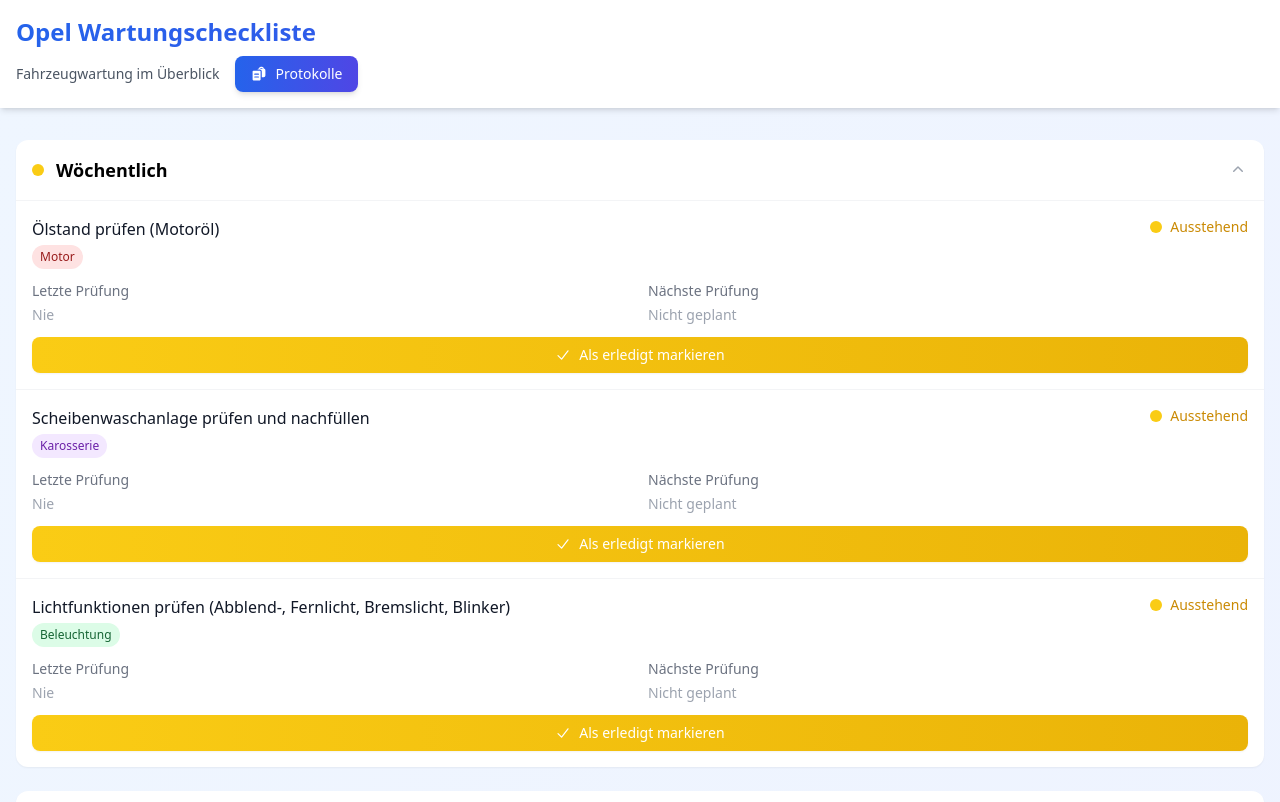
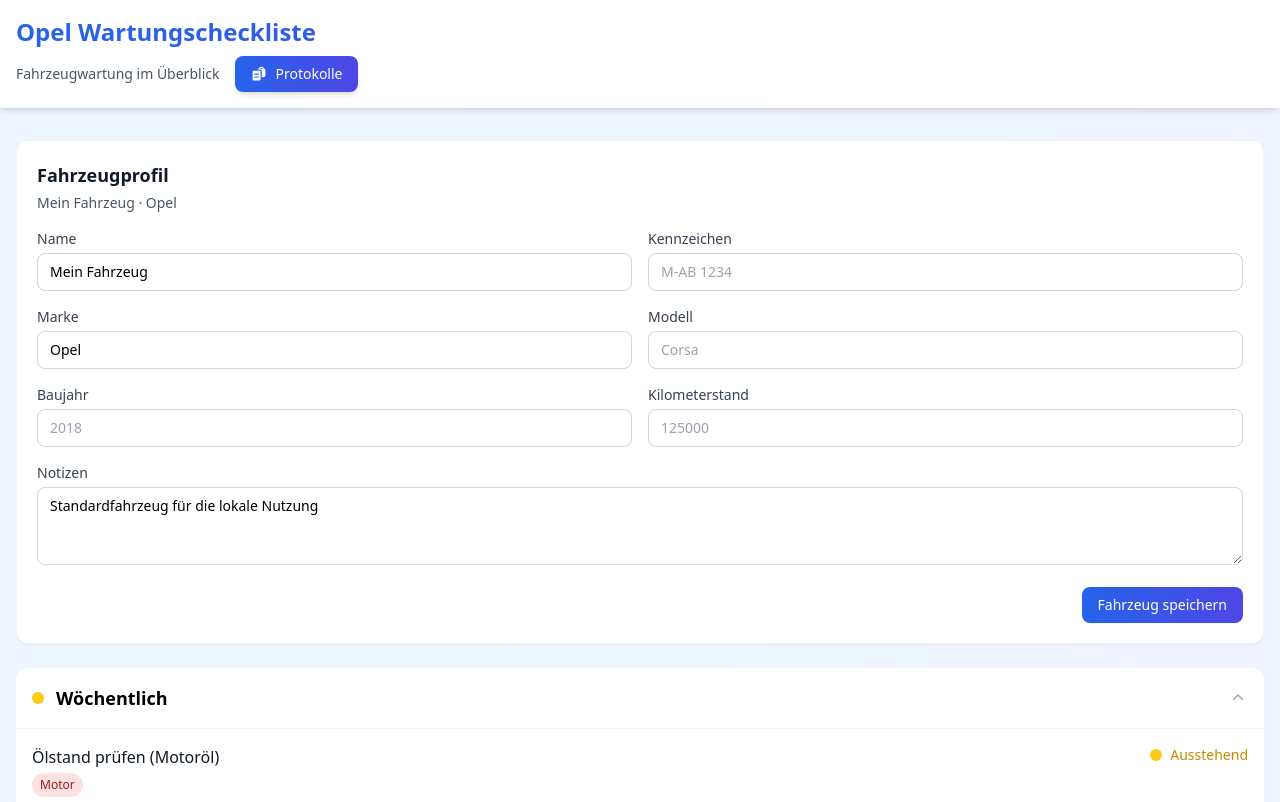
Before and after one commit to azetxxx/opel-check, a Vue app: page / in a window 1280 px wide. Shown: the top 802 px of the page. Built offline with nearby package versions, Linux system fonts and the light colour scheme.

Commit message:
feat: add vehicle profile data model

```diff
--- a/src/App.vue
+++ b/src/App.vue
@@ -3,10 +3,12 @@
 import AppHeader from './components/AppHeader.vue';
 import LogModal from './components/LogModal.vue';
 import TaskGroup from './components/TaskGroup.vue';
+import VehicleProfileCard from './components/VehicleProfileCard.vue';
 import { FREQUENCY_ORDER } from './constants/maintenance';
 import { useMaintenanceData } from './composables/useMaintenanceData';
 import { useMaintenanceLogs } from './composables/useMaintenanceLogs';
-import type { Frequency, MaintenanceTask } from './types/maintenance';
+import { useVehicleProfile } from './composables/useVehicleProfile';
+import type { Frequency, MaintenanceTask, VehicleProfile } from './types/maintenance';
 import { getCurrentDate, getNextCheckDate, toDateInputValue } from './utils/maintenanceDates';
 import {
   buildDefaultCollapsedGroups,
@@ -17,6 +19,7 @@
 
 const { maintenanceTasks, updateTask, resetTasks } = useMaintenanceData();
 const { addLog, isLoading, openLogModal } = useMaintenanceLogs();
+const { activeVehicle, updateVehicle } = useVehicleProfile();
 
 const showDebug = ref(false);
 const simulatedDate = ref<string>(toDateInputValue(new Date()));
@@ -24,11 +27,17 @@
 const collapsedGroups = ref<Record<Frequency, boolean>>(buildDefaultCollapsedGroups());
 
 const currentDate = computed(() => getCurrentDate(simulatedDate.value, useSimulatedDate.value));
-const enrichedTasks = computed(() => enrichTasks(maintenanceTasks.value, currentDate.value));
+const filteredTasks = computed(() => {
+  const vehicleId = activeVehicle.value.id;
+  return maintenanceTasks.value.filter((task) => task.vehicleId === vehicleId);
+});
+const enrichedTasks = computed(() => enrichTasks(filteredTasks.value, currentDate.value));
 const groupedTasks = computed(() => groupTasksByFrequency(enrichedTasks.value));
 
 const debug = computed(() => ({
+  activeVehicle: activeVehicle.value,
   tasksLoaded: maintenanceTasks.value.length,
+  filteredTasksLoaded: filteredTasks.value.length,
   groupedTasksCount: Object.values(groupedTasks.value).reduce((acc, tasks) => acc + tasks.length, 0),
   groups: Object.fromEntries(
     Object.entries(groupedTasks.value).map(([key, tasks]) => [key, tasks.length])
@@ -68,6 +77,10 @@
   collapsedGroups.value[frequency] = !collapsedGroups.value[frequency];
 };
 
+const saveVehicleProfile = (vehicle: VehicleProfile) => {
+  updateVehicle(vehicle);
+};
+
 const markChecked = async (task: MaintenanceTask) => {
   const now = currentDate.value;
   const nextCheck = getNextCheckDate(task.frequency, now);
@@ -75,16 +88,23 @@
   const updatedTask = {
     ...task,
     lastCheck: now.toISOString(),
-    nextCheck: nextCheck.toISOString()
+    nextCheck: nextCheck.toISOString(),
+    updatedAt: now.toISOString(),
+    lastMileage: activeVehicle.value.currentMileage ?? task.lastMileage ?? null
   };
 
   await addLog({
+    id: crypto.randomUUID(),
+    vehicleId: task.vehicleId,
     taskId: task.id,
     taskDescription: task.description,
     category: task.category,
     frequency: task.frequency,
     checkedAt: now.toISOString(),
-    nextDueDate: nextCheck.toISOString()
+    nextDueDate: nextCheck.toISOString(),
+    notes: task.notes ?? '',
+    mileage: activeVehicle.value.currentMileage ?? task.lastMileage ?? null,
+    createdAt: now.toISOString()
   });
 
   updateTask(updatedTask);
@@ -115,6 +135,11 @@
 
     <main class="max-w-7xl mx-auto px-4 py-8">
       <div class="space-y-6">
+        <VehicleProfileCard
+          :vehicle="activeVehicle"
+          @save="saveVehicleProfile"
+        />
+
         <TaskGroup
           v-for="frequency in FREQUENCY_ORDER"
           :key="frequency"
--- /dev/null
+++ b/src/components/VehicleProfileCard.vue
@@ -0,0 +1,106 @@
+<script setup lang="ts">
+import { computed, reactive, watch } from 'vue';
+import type { VehicleProfile } from '../types/maintenance';
+
+const props = defineProps<{
+  vehicle: VehicleProfile;
+}>();
+
+const emit = defineEmits<{
+  (e: 'save', vehicle: VehicleProfile): void;
+}>();
+
+const form = reactive({
+  name: '',
+  brand: '',
+  model: '',
+  plate: '',
+  year: '',
+  currentMileage: '',
+  notes: ''
+});
+
+const syncForm = (vehicle: VehicleProfile) => {
+  form.name = vehicle.name ?? '';
+  form.brand = vehicle.brand ?? '';
+  form.model = vehicle.model ?? '';
+  form.plate = vehicle.plate ?? '';
+  form.year = vehicle.year ? String(vehicle.year) : '';
+  form.currentMileage = vehicle.currentMileage != null ? String(vehicle.currentMileage) : '';
+  form.notes = vehicle.notes ?? '';
+};
+
+watch(
+  () => props.vehicle,
+  (vehicle) => syncForm(vehicle),
+  { immediate: true }
+);
+
+const vehicleSummary = computed(() => {
+  return [props.vehicle.brand, props.vehicle.model].filter(Boolean).join(' ');
+});
+
+const submit = () => {
+  emit('save', {
+    ...props.vehicle,
+    name: form.name.trim() || 'Mein Fahrzeug',
+    brand: form.brand.trim() || undefined,
+    model: form.model.trim() || undefined,
+    plate: form.plate.trim() || undefined,
+    year: form.year ? Number(form.year) : undefined,
+    currentMileage: form.currentMileage ? Number(form.currentMileage) : null,
+    notes: form.notes.trim() || undefined
+  });
+};
+</script>
+
+<template>
+  <section class="bg-white rounded-xl shadow-sm border border-gray-100 p-5">
+    <div class="mb-4">
+      <h2 class="text-lg font-semibold text-gray-900">Fahrzeugprofil</h2>
+      <p class="text-sm text-gray-600 mt-1">
+        {{ vehicle.name }}<span v-if="vehicleSummary"> · {{ vehicleSummary }}</span>
+      </p>
+    </div>
+
+    <div class="grid grid-cols-1 md:grid-cols-2 gap-4">
+      <div>
+        <label class="block text-sm font-medium text-gray-700 mb-1">Name</label>
+        <input v-model="form.name" type="text" class="w-full rounded-lg border border-gray-300 px-3 py-2 text-sm focus:outline-none focus:ring-2 focus:ring-blue-500 focus:border-blue-500" placeholder="Mein Fahrzeug">
+      </div>
+      <div>
+        <label class="block text-sm font-medium text-gray-700 mb-1">Kennzeichen</label>
+        <input v-model="form.plate" type="text" class="w-full rounded-lg border border-gray-300 px-3 py-2 text-sm focus:outline-none focus:ring-2 focus:ring-blue-500 focus:border-blue-500" placeholder="M-AB 1234">
+      </div>
+      <div>
+        <label class="block text-sm font-medium text-gray-700 mb-1">Marke</label>
+        <input v-model="form.brand" type="text" class="w-full rounded-lg border border-gray-300 px-3 py-2 text-sm focus:outline-none focus:ring-2 focus:ring-blue-500 focus:border-blue-500" placeholder="Opel">
+      </div>
+      <div>
+        <label class="block text-sm font-medium text-gray-700 mb-1">Modell</label>
+        <input v-model="form.model" type="text" class="w-full rounded-lg border border-gray-300 px-3 py-2 text-sm focus:outline-none focus:ring-2 focus:ring-blue-500 focus:border-blue-500" placeholder="Corsa">
+      </div>
+      <div>
+        <label class="block text-sm font-medium text-gray-700 mb-1">Baujahr</label>
+        <input v-model="form.year" type="number" min="1900" max="2100" class="w-full rounded-lg border border-gray-300 px-3 py-2 text-sm focus:outline-none focus:ring-2 focus:ring-blue-500 focus:border-blue-500" placeholder="2018">
+      </div>
+      <div>
+        <label class="block text-sm font-medium text-gray-700 mb-1">Kilometerstand</label>
+        <input v-model="form.currentMileage" type="number" min="0" class="w-full rounded-lg border border-gray-300 px-3 py-2 text-sm focus:outline-none focus:ring-2 focus:ring-blue-500 focus:border-blue-500" placeholder="125000">
+      </div>
+      <div class="md:col-span-2">
+        <label class="block text-sm font-medium text-gray-700 mb-1">Notizen</label>
+        <textarea v-model="form.notes" rows="3" class="w-full rounded-lg border border-gray-300 px-3 py-2 text-sm focus:outline-none focus:ring-2 focus:ring-blue-500 focus:border-blue-500" placeholder="z. B. letzter Service, Besonderheiten, Reifenhinweise"></textarea>
+      </div>
+    </div>
+
+    <div class="mt-4 flex justify-end">
+      <button
+        @click="submit"
+        class="px-4 py-2 bg-gradient-to-r from-blue-600 to-indigo-600 text-white rounded-lg hover:from-blue-700 hover:to-indigo-700 transition-all duration-200 shadow-sm hover:shadow text-sm font-medium"
+      >
+        Fahrzeug speichern
+      </button>
+    </div>
+  </section>
+</template>
--- a/src/composables/useMaintenanceData.ts
+++ b/src/composables/useMaintenanceData.ts
@@ -1,148 +1,73 @@
 import { ref } from 'vue';
 import type { MaintenanceTask } from '../types/maintenance';
+import { DEFAULT_VEHICLE_ID } from './useVehicleProfile';
 
 const STORAGE_KEY = 'maintenance-tasks';
 
-// Initial test data
+const nowIso = () => new Date().toISOString();
+
+const createTask = (
+  id: string,
+  description: string,
+  category: string,
+  frequency: MaintenanceTask['frequency']
+): MaintenanceTask => {
+  const now = nowIso();
+
+  return {
+    id,
+    vehicleId: DEFAULT_VEHICLE_ID,
+    description,
+    category,
+    frequency,
+    lastCheck: null,
+    nextCheck: null,
+    notes: '',
+    dueMileage: null,
+    lastMileage: null,
+    createdAt: now,
+    updatedAt: now
+  };
+};
+
 const initialTasks: MaintenanceTask[] = [
-  // Wöchentlich
-  {
-    id: '1',
-    description: 'Ölstand prüfen (Motoröl)',
-    category: 'Motor',
-    frequency: 'weekly',
-    lastCheck: null,
-    nextCheck: null
-  },
-  {
-    id: '2',
-    description: 'Scheibenwaschanlage prüfen und nachfüllen',
-    category: 'Karosserie',
-    frequency: 'weekly',
-    lastCheck: null,
-    nextCheck: null
-  },
-  {
-    id: '3',
-    description: 'Lichtfunktionen prüfen (Abblend-, Fernlicht, Bremslicht, Blinker)',
-    category: 'Beleuchtung',
-    frequency: 'weekly',
-    lastCheck: null,
-    nextCheck: null
-  },
+  createTask('1', 'Ölstand prüfen (Motoröl)', 'Motor', 'weekly'),
+  createTask('2', 'Scheibenwaschanlage prüfen und nachfüllen', 'Karosserie', 'weekly'),
+  createTask('3', 'Lichtfunktionen prüfen (Abblend-, Fernlicht, Bremslicht, Blinker)', 'Beleuchtung', 'weekly'),
+  createTask('4', 'Kühlflüssigkeit und Bremsflüssigkeit kontrollieren', 'Motor', 'monthly'),
+  createTask('5', 'Batterie prüfen (besonders im Winter)', 'Elektrik', 'monthly'),
+  createTask('6', 'Reifendruck kontrollieren und anpassen', 'Reifen', 'monthly'),
+  createTask('7', 'Wischerblätter auf Schlierenbildung/Geräusche prüfen', 'Karosserie', 'quarterly'),
+  createTask('8', 'Reifenwechsel (Sommer/Winter)', 'Reifen', 'quarterly'),
+  createTask('9', 'TÜV/HU/AU Fälligkeit prüfen', 'Dokumente', 'quarterly'),
+  createTask('10', 'Unterbodenwäsche durchführen', 'Karosserie', 'biannual'),
+  createTask('11', 'Roststellen kontrollieren (Kanten/Radläufe)', 'Karosserie', 'biannual'),
+  createTask('12', 'Inspektion nach Herstellervorgabe', 'Service', 'annual'),
+  createTask('13', 'Klimaanlage prüfen und desinfizieren', 'Klimaanlage', 'annual'),
+  createTask('14', 'Innenraumfilter (Pollenfilter) wechseln', 'Klimaanlage', 'annual'),
+  createTask('15', 'Bremsen (Beläge und Scheiben) überprüfen', 'Bremsen', 'annual'),
+  createTask('16', 'ADAC-Mitgliedschaft prüfen', 'Dokumente', 'annual')
+];
 
-  // Monatlich
-  {
-    id: '4',
-    description: 'Kühlflüssigkeit und Bremsflüssigkeit kontrollieren',
-    category: 'Motor',
-    frequency: 'monthly',
-    lastCheck: null,
-    nextCheck: null
-  },
-  {
-    id: '5',
-    description: 'Batterie prüfen (besonders im Winter)',
-    category: 'Elektrik',
-    frequency: 'monthly',
-    lastCheck: null,
-    nextCheck: null
-  },
-  {
-    id: '6',
-    description: 'Reifendruck kontrollieren und anpassen',
-    category: 'Reifen',
-    frequency: 'monthly',
-    lastCheck: null,
-    nextCheck: null
-  },
+const normalizeTask = (task: Partial<MaintenanceTask>): MaintenanceTask => {
+  const now = nowIso();
+  const createdAt = task.createdAt ?? task.lastCheck ?? now;
 
-  // Vierteljährlich
-  {
-    id: '7',
-    description: 'Wischerblätter auf Schlierenbildung/Geräusche prüfen',
-    category: 'Karosserie',
-    frequency: 'quarterly',
-    lastCheck: null,
-    nextCheck: null
-  },
-  {
-    id: '8',
-    description: 'Reifenwechsel (Sommer/Winter)',
-    category: 'Reifen',
-    frequency: 'quarterly',
-    lastCheck: null,
-    nextCheck: null
-  },
-  {
-    id: '9',
-    description: 'TÜV/HU/AU Fälligkeit prüfen',
-    category: 'Dokumente',
-    frequency: 'quarterly',
-    lastCheck: null,
-    nextCheck: null
-  },
-
-  // Halbjährlich
-  {
-    id: '10',
-    description: 'Unterbodenwäsche durchführen',
-    category: 'Karosserie',
-    frequency: 'biannual',
-    lastCheck: null,
-    nextCheck: null
-  },
-  {
-    id: '11',
-    description: 'Roststellen kontrollieren (Kanten/Radläufe)',
-    category: 'Karosserie',
-    frequency: 'biannual',
-    lastCheck: null,
-    nextCheck: null
-  },
-
-  // Jährlich
-  {
-    id: '12',
-    description: 'Inspektion nach Herstellervorgabe',
-    category: 'Service',
-    frequency: 'annual',
-    lastCheck: null,
-    nextCheck: null
-  },
-  {
-    id: '13',
-    description: 'Klimaanlage prüfen und desinfizieren',
-    category: 'Klimaanlage',
-    frequency: 'annual',
-    lastCheck: null,
-    nextCheck: null
-  },
-  {
-    id: '14',
-    description: 'Innenraumfilter (Pollenfilter) wechseln',
-    category: 'Klimaanlage',
-    frequency: 'annual',
-    lastCheck: null,
-    nextCheck: null
-  },
-  {
-    id: '15',
-    description: 'Bremsen (Beläge und Scheiben) überprüfen',
-    category: 'Bremsen',
-    frequency: 'annual',
-    lastCheck: null,
-    nextCheck: null
-  },
-  {
-    id: '16',
-    description: 'ADAC-Mitgliedschaft prüfen',
-    category: 'Dokumente',
-    frequency: 'annual',
-    lastCheck: null,
-    nextCheck: null
-  }
-];
+  return {
+    id: task.id ?? crypto.randomUUID(),
+    vehicleId: task.vehicleId ?? DEFAULT_VEHICLE_ID,
+    description: task.description ?? 'Unbekannte Aufgabe',
+    category: task.category ?? 'Allgemein',
+    frequency: task.frequency ?? 'monthly',
+    lastCheck: task.lastCheck ?? null,
+    nextCheck: task.nextCheck ?? null,
+    notes: task.notes ?? '',
+    dueMileage: task.dueMileage ?? null,
+    lastMileage: task.lastMileage ?? null,
+    createdAt,
+    updatedAt: task.updatedAt ?? createdAt
+  };
+};
 
 export function useMaintenanceData() {
   const maintenanceTasks = ref<MaintenanceTask[]>([]);
@@ -150,10 +75,12 @@
   const loadTasks = () => {
     try {
       const savedTasks = localStorage.getItem(STORAGE_KEY);
-      maintenanceTasks.value = savedTasks ? JSON.parse(savedTasks) : [...initialTasks];
+      const parsedTasks: Partial<MaintenanceTask>[] = savedTasks ? JSON.parse(savedTasks) : initialTasks;
+      maintenanceTasks.value = parsedTasks.map(normalizeTask);
+      localStorage.setItem(STORAGE_KEY, JSON.stringify(maintenanceTasks.value));
     } catch (error) {
       console.error('Error loading tasks:', error);
-      maintenanceTasks.value = [...initialTasks];
+      maintenanceTasks.value = initialTasks.map(normalizeTask);
     }
   };
 
@@ -168,7 +95,10 @@
   const updateTask = (updatedTask: MaintenanceTask) => {
     const index = maintenanceTasks.value.findIndex(task => task.id === updatedTask.id);
     if (index !== -1) {
-      maintenanceTasks.value[index] = updatedTask;
+      maintenanceTasks.value[index] = {
+        ...updatedTask,
+        updatedAt: nowIso()
+      };
       saveTasks();
     }
   };
@@ -176,15 +106,14 @@
   const resetTasks = () => {
     try {
       localStorage.removeItem(STORAGE_KEY);
-      maintenanceTasks.value = [...initialTasks];
+      maintenanceTasks.value = initialTasks.map(normalizeTask);
       saveTasks();
     } catch (error) {
       console.error('Error resetting tasks:', error);
-      maintenanceTasks.value = [...initialTasks];
+      maintenanceTasks.value = initialTasks.map(normalizeTask);
     }
   };
 
-  // Load tasks when composable is created
   loadTasks();
 
   return {
--- a/src/composables/useMaintenanceLogs.ts
+++ b/src/composables/useMaintenanceLogs.ts
@@ -1,13 +1,29 @@
 import { ref } from 'vue';
 import type { MaintenanceLog } from '../types/maintenance';
+import { DEFAULT_VEHICLE_ID } from './useVehicleProfile';
 
 const STORAGE_KEY = 'maintenance-logs';
 
-// Shared state across components
 const logs = ref<MaintenanceLog[]>([]);
 const isLogModalOpen = ref(false);
 const isLoading = ref(false);
 let initialized = false;
+
+const nowIso = () => new Date().toISOString();
+
+const normalizeLog = (log: Partial<MaintenanceLog>): MaintenanceLog => ({
+  id: log.id ?? crypto.randomUUID(),
+  vehicleId: log.vehicleId ?? DEFAULT_VEHICLE_ID,
+  taskId: log.taskId ?? 'unknown-task',
+  taskDescription: log.taskDescription ?? 'Unbekannte Wartung',
+  category: log.category ?? 'Allgemein',
+  frequency: log.frequency ?? 'monthly',
+  checkedAt: log.checkedAt ?? nowIso(),
+  nextDueDate: log.nextDueDate ?? nowIso(),
+  notes: log.notes ?? '',
+  mileage: log.mileage ?? null,
+  createdAt: log.createdAt ?? log.checkedAt ?? nowIso()
+});
 
 const sortLogsByDateDesc = (items: MaintenanceLog[]) => {
   return [...items].sort(
@@ -20,8 +36,9 @@
     try {
       isLoading.value = true;
       const savedLogs = localStorage.getItem(STORAGE_KEY);
-      const parsedLogs: MaintenanceLog[] = savedLogs ? JSON.parse(savedLogs) : [];
-      logs.value = sortLogsByDateDesc(parsedLogs);
+      const parsedLogs: Partial<MaintenanceLog>[] = savedLogs ? JSON.parse(savedLogs) : [];
+      logs.value = sortLogsByDateDesc(parsedLogs.map(normalizeLog));
+      localStorage.setItem(STORAGE_KEY, JSON.stringify(logs.value));
     } catch (error) {
       console.error('Error loading logs:', error);
       logs.value = [];
@@ -41,7 +58,7 @@
   const addLog = async (log: MaintenanceLog) => {
     try {
       isLoading.value = true;
-      logs.value = sortLogsByDateDesc([log, ...logs.value]);
+      logs.value = sortLogsByDateDesc([normalizeLog(log), ...logs.value]);
       saveLogs();
     } catch (error) {
       console.error('Error adding log:', error);
--- /dev/null
+++ b/src/composables/useVehicleProfile.ts
@@ -0,0 +1,111 @@
+import { computed, ref } from 'vue';
+import type { VehicleProfile } from '../types/maintenance';
+
+const STORAGE_KEY = 'maintenance-vehicles';
+export const DEFAULT_VEHICLE_ID = 'default-vehicle';
+
+const nowIso = () => new Date().toISOString();
+
+export const createDefaultVehicleProfile = (): VehicleProfile => {
+  const now = nowIso();
+
+  return {
+    id: DEFAULT_VEHICLE_ID,
+    name: 'Mein Fahrzeug',
+    brand: 'Opel',
+    notes: 'Standardfahrzeug für die lokale Nutzung',
+    currentMileage: null,
+    createdAt: now,
+    updatedAt: now
+  };
+};
+
+const vehicles = ref<VehicleProfile[]>([]);
+const activeVehicleId = ref(DEFAULT_VEHICLE_ID);
+let initialized = false;
+
+const normalizeVehicle = (vehicle: Partial<VehicleProfile>): VehicleProfile => {
+  const fallback = createDefaultVehicleProfile();
+  const createdAt = vehicle.createdAt ?? fallback.createdAt;
+
+  return {
+    id: vehicle.id ?? fallback.id,
+    name: vehicle.name ?? fallback.name,
+    plate: vehicle.plate,
+    brand: vehicle.brand ?? fallback.brand,
+    model: vehicle.model,
+    year: vehicle.year,
+    vin: vehicle.vin,
+    notes: vehicle.notes ?? fallback.notes,
+    currentMileage: vehicle.currentMileage ?? null,
+    createdAt,
+    updatedAt: vehicle.updatedAt ?? createdAt
+  };
+};
+
+export function useVehicleProfile() {
+  const loadVehicles = () => {
+    try {
+      const savedVehicles = localStorage.getItem(STORAGE_KEY);
+      const parsedVehicles: Partial<VehicleProfile>[] = savedVehicles ? JSON.parse(savedVehicles) : [];
+
+      vehicles.value = parsedVehicles.length > 0
+        ? parsedVehicles.map(normalizeVehicle)
+        : [createDefaultVehicleProfile()];
+
+      if (!vehicles.value.some((vehicle) => vehicle.id === activeVehicleId.value)) {
+        activeVehicleId.value = vehicles.value[0]?.id ?? DEFAULT_VEHICLE_ID;
+      }
+
+      localStorage.setItem(STORAGE_KEY, JSON.stringify(vehicles.value));
+    } catch (error) {
+      console.error('Error loading vehicles:', error);
+      vehicles.value = [createDefaultVehicleProfile()];
+      activeVehicleId.value = DEFAULT_VEHICLE_ID;
+    }
+  };
+
+  const saveVehicles = () => {
+    try {
+      localStorage.setItem(STORAGE_KEY, JSON.stringify(vehicles.value));
+    } catch (error) {
+      console.error('Error saving vehicles:', error);
+    }
+  };
+
+  const updateVehicle = (updatedVehicle: VehicleProfile) => {
+    const index = vehicles.value.findIndex((vehicle) => vehicle.id === updatedVehicle.id);
+    if (index !== -1) {
+      vehicles.value[index] = {
+        ...updatedVehicle,
+        updatedAt: nowIso()
+      };
+      saveVehicles();
+      return;
+    }
+
+    vehicles.value.push({
+      ...updatedVehicle,
+      updatedAt: nowIso()
+    });
+    saveVehicles();
+  };
+
+  const activeVehicle = computed(() => {
+    return vehicles.value.find((vehicle) => vehicle.id === activeVehicleId.value)
+      ?? vehicles.value[0]
+      ?? createDefaultVehicleProfile();
+  });
+
+  if (!initialized) {
+    loadVehicles();
+    initialized = true;
+  }
+
+  return {
+    vehicles,
+    activeVehicle,
+    activeVehicleId,
+    updateVehicle
+  };
+}
```
Also changed, not shown: src/types/maintenance.ts (+25 -0 lines).
